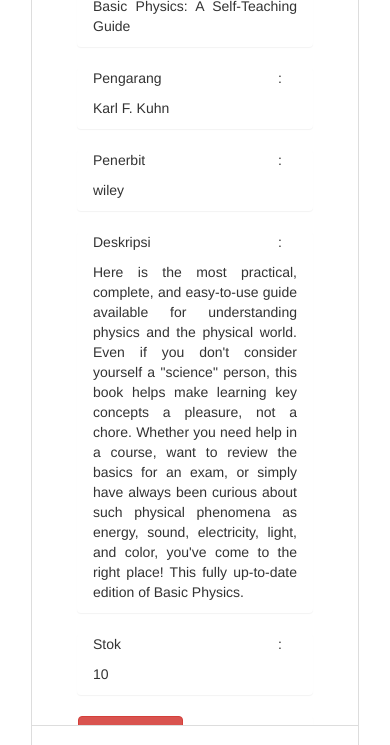
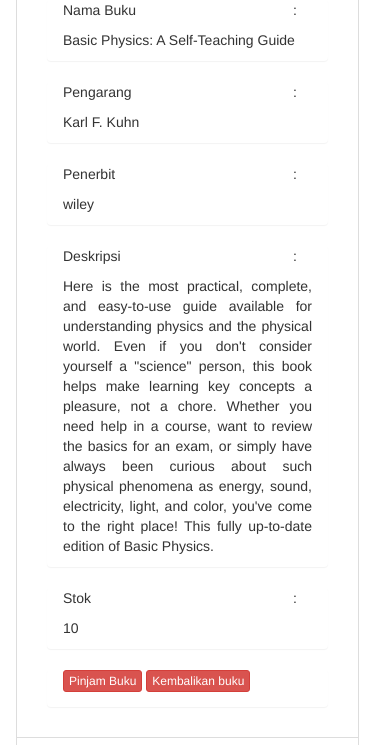
Before and after one commit to faizaladhitama/online-book-store, a PHP site: page / in a window 390 px wide. Shown: the part 495-1240 px from the top of the page. Run offline with PHP 8.4, Linux system fonts and the light colour scheme; data comes from the database, SQL or seed files in the repository; data that the repository does not hold is empty; some libraries are stand-ins or nearby versions.

Commit message:
udah lumayan responsive

```diff
--- a/index.php
+++ b/index.php
@@ -40,9 +40,9 @@
 			  </div>
 			</nav>
 		</div>
-		<div class="panel container">
+		<div class="panel">
 			<div id="book" class="col-md-12">
-				<ul class="list-group">
+				<ul class="list-group col-md-12">
 					<?php
 						include("service.php");
 
--- a/service.php
+++ b/service.php
@@ -63,7 +63,7 @@
 		$conn = connectDB();
 
 		$filename = 'personal_library.sql';
-		$sql = "CREATE DATABASE $database";
+		$sql = "CREATE DATABASE \"dump\"";
 		mysqli_query($conn, $sql);
 
 		$templine = '';
@@ -157,47 +157,47 @@
 		    	$penerbit = $row[4];
 		    	$deskripsi = $row[5];
 		    	$stok = $row[6];
-		    	echo "<li class=\"col-md-12 list-group-item\">
-					<div class=\"col-md-12 text-justify\">
-						<div id=\"gambar buku\" class=\"col-md-3\">
+		    	echo "<li class=\"col-md-12 col-sm-12 list-group-item\">
+					<div class=\"text-justify\">
+						<div id=\"gambar buku\" class=\"col-md-4 col-sm-4\">
 							<img src=\"$gambar\" class=\"img-responsive\">
 						</div>
-						<div id=\"identitas buku\" class=\"col-md-9\">
+						<div id=\"identitas buku\" class=\"col-md-12 col-sm-12\">
 							<div id=\"title\" class=\"panel\">
-								<p class=\"col-md-4\">Nama Buku
-									<span class=\"col-md-1 pull-right\">:</span>
+								<p class=\"col-md-3 col-sm-3\">Nama Buku
+									<span class=\"col-md-1 col-sm-1 pull-right\">:</span>
 								</p>
-								<p class=\"col-md-8\">$judul</p>
+								<p class=\"col-md-8 col-sm-8\">$judul</p>
 							</div>
 							<div id=\"author\" class=\"panel\">
-								<p class=\"col-md-4\">Pengarang
-									<span class=\"col-md-1 pull-right\">:</span>
+								<p class=\"col-md-3 col-sm-3\">Pengarang
+									<span class=\"col-md-1 col-sm-1 pull-right\">:</span>
 								</p>
-								<p class=\"col-md-8\">$pengarang</p>
+								<p class=\"col-md-8 col-sm-8\">$pengarang</p>
 							</div>
 							<div id=\"publisher\" class=\"panel\">
-								<p class=\"col-md-4\">Penerbit
-									<span class=\"col-md-1 pull-right\">:</span>
+								<p class=\"col-md-3 col-sm-3\">Penerbit
+									<span class=\"col-md-1 col-sm-1 pull-right\">:</span>
 								</p>
-								<p class=\"col-md-8\">$penerbit</p>
+								<p class=\"col-md-8 col-sm-8\">$penerbit</p>
 							</div>
 							<div id=\"description\" class=\"panel\">
-								<p class=\"col-md-4\">Deskripsi
-									<span class=\"col-md-1 pull-right\">:</span>
+								<p class=\"col-md-3 col-sm-3\">Deskripsi
+									<span class=\"col-md-1 col-sm-1 pull-right\">:</span>
 								</p>
-								<p class=\"col-md-8\">$deskripsi</p>
+								<p class=\"col-md-8 col-sm-8\">$deskripsi</p>
 							</div>
 							<div id=\"quantity\" class=\"panel\">
-								<p class=\"col-md-4\">Stok
-									<span class=\"col-md-1 pull-right\">:</span>
+								<p class=\"col-md-3 col-sm-3\">Stok
+									<span class=\"col-md-1 col-sm-1 pull-right\">:</span>
 								</p>
-								<p class=\"col-md-8\">$stok</p>
+								<p class=\"col-md-8 col-sm-8\">$stok</p>
 							</div>
-							<div id=\"button\" class=\"panel pull-right\">
+							<div id=\"button\" class=\"panel col-md-12 col-sm-12\">
 								<form class=\"form\" method=\"post\">
 									<input type=\"hidden\" name=\"idbuku\" value=\"$idbuku\"/>
-									<button type=\"submit\" class=\"btn btn-danger\" name=\"command\" value=\"loan\">Pinjam Buku</button>
-									<button type=\"submit\" class=\"btn btn-danger\" name=\"command\" value=\"return\">Kembalikan buku</button>
+									<button type=\"submit\" class=\"btn btn-danger btn-xs btn-sm btn-xl\" name=\"command\" value=\"loan\">Pinjam Buku</button>
+									<button type=\"submit\" class=\"btn btn-danger btn-xs btn-sm btn-xl\" name=\"command\" value=\"return\">Kembalikan buku</button>
 								</form>
 							</div>
 						</div>
```
